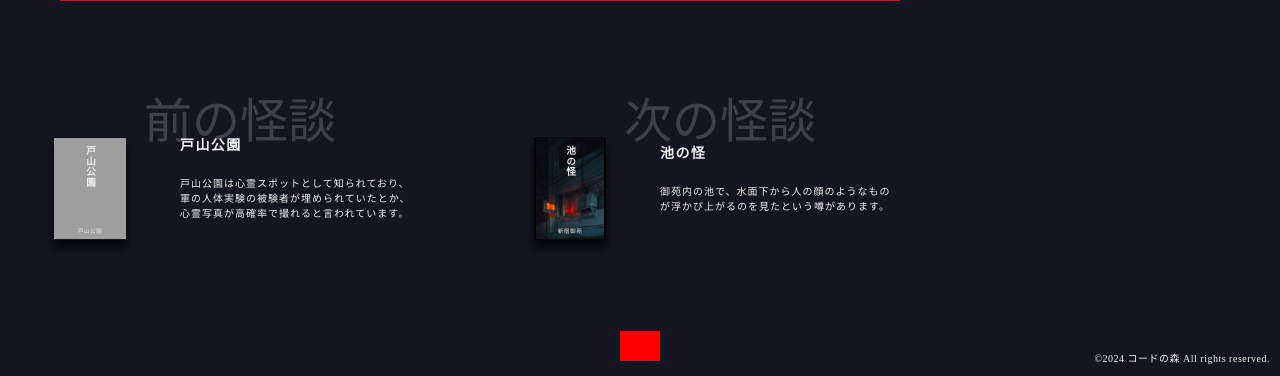
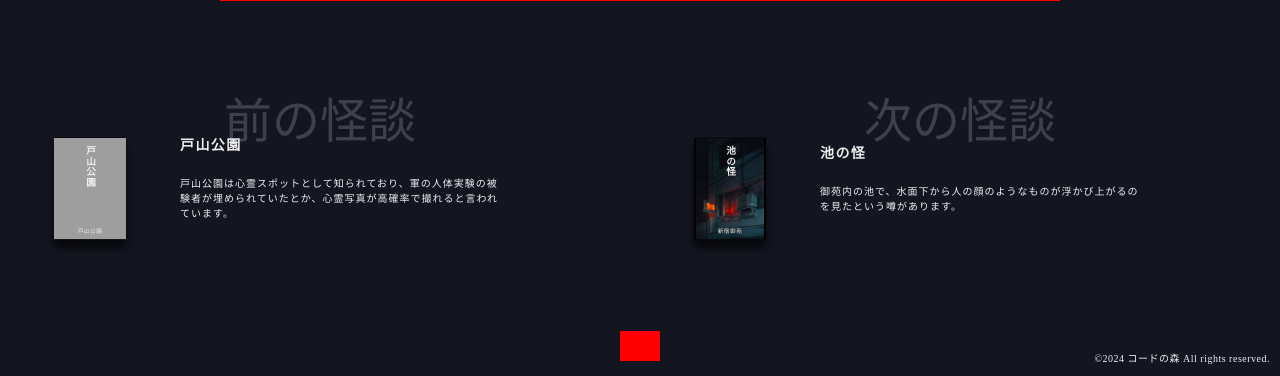
Before and after one commit to liuchiawei/Deep-Shinjuku, a PHP site: page /story.php?id=1 in a window 1280 px wide. Shown: the part 1446-1822 px from the top of the page. Run offline with PHP 8.4, Linux system fonts and the light colour scheme; some web fonts are replaced; grey boxes are pictures that could not be loaded.

Commit message:
story.php layout change

```diff
--- a/css/style.css
+++ b/css/style.css
@@ -339,6 +339,7 @@ html, body {
 
 .story-article {
     max-width: var(--story-article-width);
+    margin-inline: auto;
     padding: clamp(var(--padding-s), 6vw, var(--padding-l));
 }
 
@@ -490,7 +491,7 @@ html, body {
 
 /* .prev-next-story-wrap styling */
 .prev-next-story-wrap {
-    max-width: var(--story-article-width);
+    max-width: var(--story-article-width) auto;
     width: 100%;
     min-height: 120px;
     display: flex;
```
